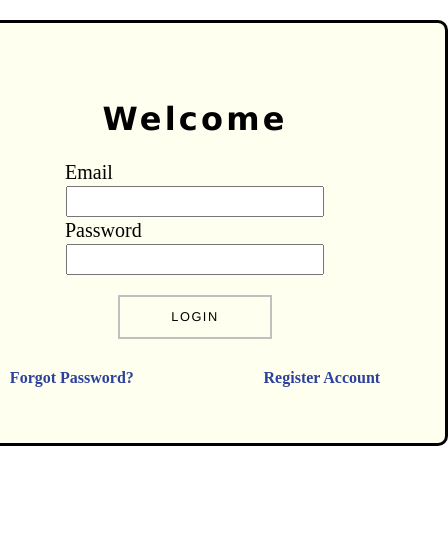
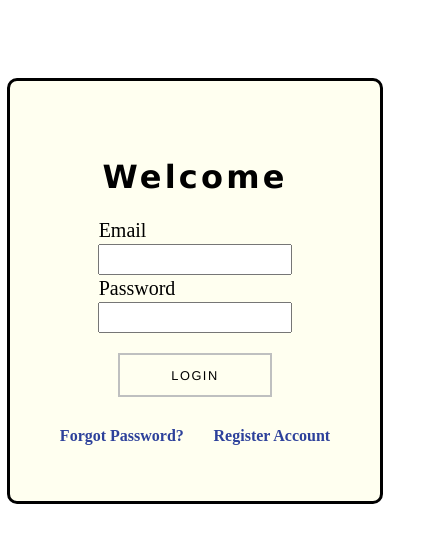
Before and after one commit to Faizan-ah/INVESCO, a React (Create React App) app in the folder client/: page /login in a window 390 px wide. Shown: the top 542 px of the page, 448 px wide, since content can reach past the window. Built offline with nearby package versions, Linux system fonts and the light colour scheme; no server answers; a web font is replaced by a local one.

Commit message:
email verification added

```diff
--- a/client/src/App.js
+++ b/client/src/App.js
@@ -12,7 +12,7 @@ import LandingPage from "./LandingPage";
 
 import { connect } from 'react-redux';
 import fire from './config/fire'
-import ForgotPassword from './ForgotPassword';
+import ForgotPassword from './Components/ForgotPassword';
 // import ProtectedRoute from './ProtectedRoute'
 //import Header from './Components/Header'
 class App extends React.Component{
--- a/client/src/Components/ChangeEmail.js
+++ b/client/src/Components/ChangeEmail.js
@@ -1,6 +1,7 @@
 import React, { Component } from 'react'
 import '../StyleSheets/ChangeEmail.css'
 import PropertyHeader from './PropertyHeader'
+import fire from '../config/fire'
 export class ChangeEmail extends Component {
     constructor(props){
         super(props);
@@ -21,8 +22,10 @@ export class ChangeEmail extends Component {
     changeEmailVerify = () => {
 
     }
-    changeEmail = () => {
-
+    changeEmail = (email) => {
+        const {prevEmail,newEmail} = this.state
+        const user = fire.auth().currentUser
+        user.updateEmail(email)
     }
     render() {
         return (
--- a/client/src/ForgotPassword.js
+++ b/client/src/Components/ForgotPassword.js
@@ -1,9 +1,9 @@
 import React, { Component } from 'react'
 import { Link,withRouter } from 'react-router-dom';
-import './StyleSheets/Login.css'
-import './StyleSheets/ForgotPassword.css'
+import '../StyleSheets/Login.css'
+import '../StyleSheets/ForgotPassword.css'
 import { connect } from 'react-redux';
-import fire from './config/fire'
+import fire from '../config/fire'
 
 export class ForgotPassword extends Component {
     constructor(props){
--- a/client/src/Components/Header.js
+++ b/client/src/Components/Header.js
@@ -5,6 +5,8 @@ import { Link } from 'react-router-dom';
 import fire from '../config/fire'
 // import * as FaIcon from 'react-icons/fa'
 // import * as AiIconX from 'react-icons/ai'
+import * as RiIcon from 'react-icons/ri'
+
 
 import {SidebarData} from './SidebarData'
 
@@ -39,7 +41,7 @@ class Header extends React.Component{
                    <li><Link to="/Home">Home</Link></li>
                    <li><Link to="/news">News</Link></li>
                    <li><Link to="/contact">Contact</Link></li>
-                   <li><Link to="/" onClick={this.logout}>Logout</Link></li>
+                   <li><Link to="/" onClick={this.logout}><RiIcon.RiLogoutBoxLine size={29}/></Link></li>
                    <li onClick={this.showSideBar}><Link to="#"><RiUserSettingsFill size='30px' color="white" /></Link></li>
                </ul>
 
--- a/client/src/Components/SidebarData.js
+++ b/client/src/Components/SidebarData.js
@@ -1,7 +1,6 @@
 import React from 'react';
 import * as AiIcon from 'react-icons/ai'
 import * as RiIcon from 'react-icons/ri'
-import ChangeEmail from './ChangeEmail'
 
 export const SidebarData = [
     {
@@ -28,11 +27,5 @@ export const SidebarData = [
         icon: <RiIcon.RiAccountCircleLine/>,
         cName: 'nav-text'
     },
-    {
-        title:"Logout",
-        path:"/",
-        icon: <RiIcon.RiLogoutBoxLine/>,
-        cName: 'nav-text',
-        // onClick: thisisLogout
-    },
+
 ]
--- a/client/src/Login.js
+++ b/client/src/Login.js
@@ -52,11 +52,24 @@ export class Login extends Component {
           } = this.state
 
       console.log('in login', this.state)
-      fire.auth().signInWithEmailAndPassword(signInEmail, signInPassword)
+    //   const user = fire.auth().currentUser
+    //   console.log('asdasda',user.emailVerified)
+    //   if(user.emailVerified){
+        fire.auth().signInWithEmailAndPassword(signInEmail, signInPassword)
           .then((u) => {
             console.log('Successfully Logged In');
-
+            const user = fire.auth().currentUser
+            if(user.emailVerified){
             this.props.history.push('/home')
+            }
+            else{
+                this.setState({
+                    inputError:'Email not verified. Please check your email for verification.'
+                })
+                // this.props.history.push('/verificationEmail')
+                fire.auth().signOut()
+            }
+            // console.log('current user', user)
           })
           .catch((err) => {
             console.log(err.toString());
@@ -64,6 +77,12 @@ export class Login extends Component {
                     inputError: err.toString()
                 })
           })
+    //   }else{
+    //       this.setState({
+    //           inputError:'Email not verified. Please check your email for verification.'
+    //       })
+    //   }
+
 
     }
 
--- a/client/src/Signup.js
+++ b/client/src/Signup.js
@@ -60,7 +60,6 @@ export class Signup extends Component {
             this.props.history.push("/registration")
         }
     }
-
     //signup button event call
     onSignup = ()=> {
         const {
@@ -73,28 +72,35 @@ export class Signup extends Component {
             fire.auth().createUserWithEmailAndPassword(signUpEmail, signUpPassword)
           .then((u) => {
             console.log('Successfully Signed Up');
+            const user = fire.auth().currentUser
+            user.sendEmailVerification().then(()=>{
+                if(user.emailVerified){
                     //login the user
                     fire.auth().signInWithEmailAndPassword(signUpEmail, signUpPassword)
                     console.log('login successfull')
                     //pushing to home
                     this.props.history.push('/home')
-
                     //adding first name and last name
-            const user = fire.auth().currentUser
+                    // const user = fire.auth().currentUser
                     user.updateProfile({
                         displayName: signUpFirstName+ ","+ signUpLastName
                     })
-
-
                     const dbh = fire.firestore();
                     dbh.collection("users").doc(user.uid).set({
                     firstName:signUpFirstName,
                     lastName:signUpLastName,
                     email:signUpEmail,
+                    // isVerified:user.emailVerified
                     });
+                    console.log('displayName: ', signUpFirstName, " , ", signUpLastName)
+                }
+                else{
+                    alert('An email verification link has been sent to you. Check your email.')
+                    // this.props.history.push('/login')
+                    this.resetInputs()
+                }
+            })
 
-
-            console.log('displayName: ', signUpFirstName, " , ", signUpLastName)
           })
           .catch((err) => {
             console.log(err.toString());
@@ -169,7 +175,8 @@ export class Signup extends Component {
         // if(!token){
         //     return(<div><p>token not set</p></div>)
         // }
-
+        // const user = fire.auth().currentUser
+        // if(user.emailVerified){
             return (
                 <div class='signup-main'>
                     <form class="signupForm">
@@ -224,6 +231,13 @@ export class Signup extends Component {
                     </form>
                 </div>
                 )
+        // }
+        // else{
+        //     <div>
+        //         verify email
+        //     </div>
+        // }
+
     }
 }
 
--- a/client/src/StyleSheets/Header.css
+++ b/client/src/StyleSheets/Header.css
@@ -20,6 +20,10 @@
   }
 
   .topbar li:last-child {
+    border-right: none;
+    float:right;
+  }
+  .topbar li:nth-child(4) {
     border-right: none;
     float:right;
   }
--- a/client/src/StyleSheets/Login.css
+++ b/client/src/StyleSheets/Login.css
@@ -24,7 +24,7 @@ body, .login-main{
       justify-content:center;
       align-items: center;
       height: 420px;
-      width:500px;
+      width:30%;
       border-bottom-color: transparent;
       background-color: ivory;
       border-radius: 10px;
@@ -48,7 +48,7 @@ body, .login-main{
   .links{
       display: flex;
       justify-content: space-around;
-      width: 500px;
+      width: 300px;
       border-top-color: transparent;
       margin-top: 10px;;
       background-color: ivory;
@@ -129,3 +129,19 @@ body, .login-main{
     margin-right: 12px;
     width:200px;
   }
+  @media only screen and (max-width: 1280px) {
+    .loginForm{
+      margin-top: 10%;
+    }
+    .loginData{
+      width: 50%;
+    }
+  }
+  @media only screen and (max-width: 768px) {
+    .loginForm{
+      margin-top: 20%;
+    }
+    .loginData{
+      width: 95%;
+    }
+  }
--- a/client/src/StyleSheets/Signup.css
+++ b/client/src/StyleSheets/Signup.css
@@ -111,7 +111,7 @@ body, .signup-main{
   }
 
   .signupDataRow2Col2 input{
-    width:231%;
+    width:235%;
   }
   .signupDataRow3Col2 input{
     width:124%;
@@ -201,7 +201,7 @@ body, .signup-main{
     margin-left: 2px;
     width:200px;
 }
-@media only screen and (max-width: 1280px) {
+@media only screen and (max-width: 1480px) {
   /* For mobile phones: */
   [class*="signupForm"] {
     width: 70%;
@@ -223,8 +223,8 @@ body, .signup-main{
     float: none;
     margin-left: 3%;
   }
-  [class*="signupDataRow2Col2 input"]{
-    width:100%;
+  .signupDataRow2Col2 input{
+    width:230%;
   }
   .signupDataRow3Col2 input{
     width:100%;
@@ -255,8 +255,8 @@ body, .signup-main{
     float: none;
     margin-left: 3%;
   }
-  [class*="signupDataRow2Col2 input"]{
-    width:100%;
+  .signupDataRow2Col2 input{
+    width:230%;
   }
   .signupDataRow3Col2 input{
     width:100%;
```
Also changed, not shown: 1 other file (tests, documents, lock files or other folders). Lines whose indentation alone changed are shown as unchanged.
